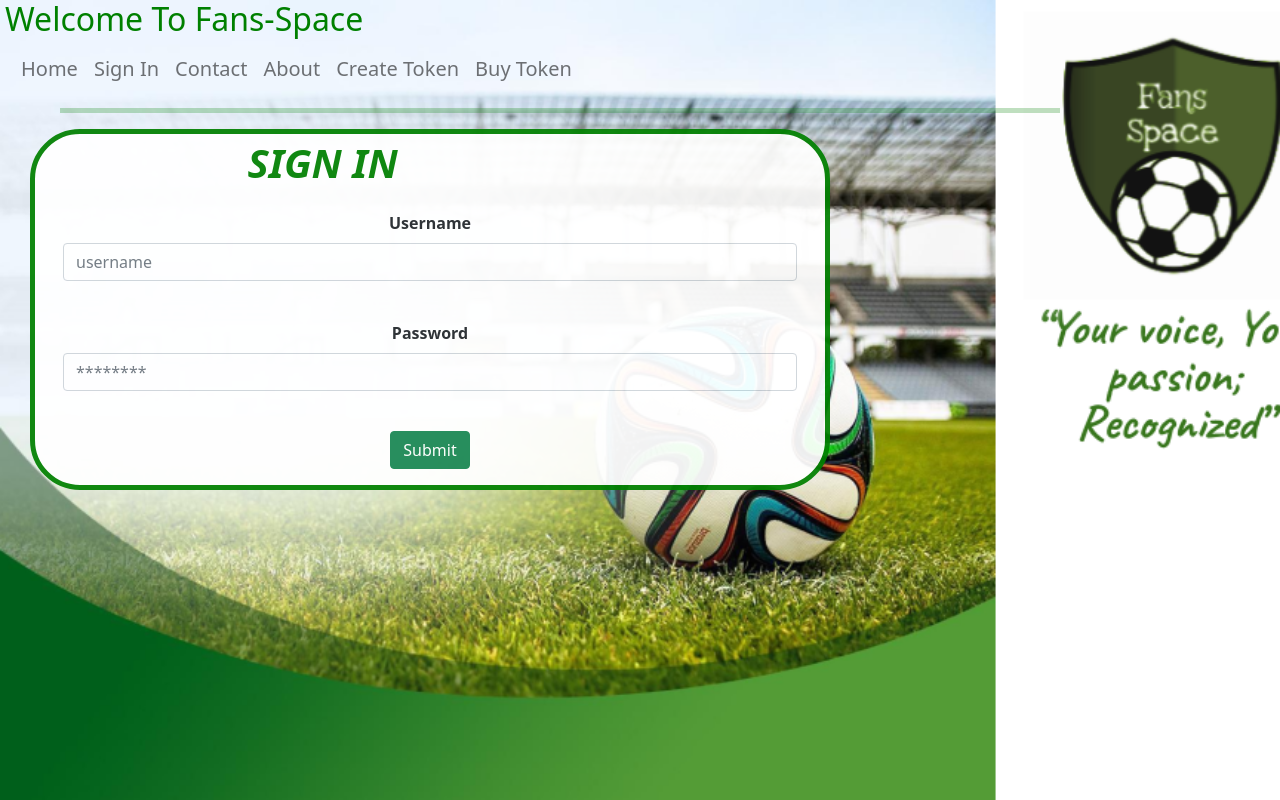
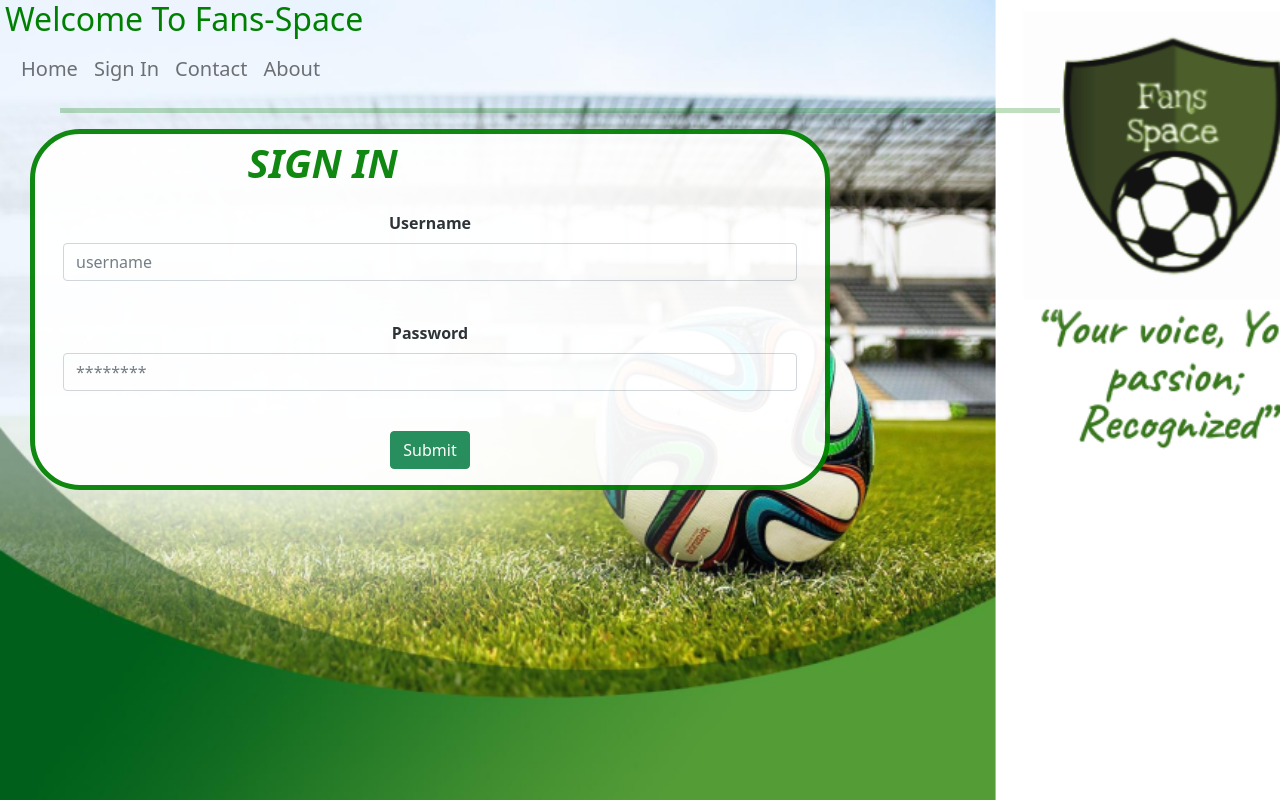
Before and after one commit to baileyalo/Fans_Space-Capstone-Project, a React (Create React App) app in the folder frontend/: page /login in a window 1280 px wide. Built offline with nearby package versions, Linux system fonts and the light colour scheme.

Commit message:
update frontend

```diff
--- a/frontend/src/App.js
+++ b/frontend/src/App.js
@@ -21,9 +21,7 @@
 			      <li><Link to={'/login'} className="nav-link"> Sign In</Link></li>
             <li><Link to={'/contact'} className="nav-link">Contact</Link></li>
             <li><Link to={'/about'} className="nav-link">About</Link></li>
-            <li><Link to={'/about'} className="nav-link">Create Token</Link></li>
-            <li><Link to={'/about'} className="nav-link">Buy Token</Link></li>
-          </ul>
+           </ul>
           </nav>
 		  <hr  style={{
     color: '#008000',
--- a/frontend/src/components/Login.js
+++ b/frontend/src/components/Login.js
@@ -41,7 +41,7 @@
       password: 'admin123'
   }
   let hardcodedCred1 = {
-    username: 'user',
+    username: 'baileyalo',
     password: 'user123'
 }
   if ((username === hardcodedCred.username) && (password=== hardcodedCred.password)) {
```
Also changed, not shown: 1 other file (tests, documents, lock files or other folders).
